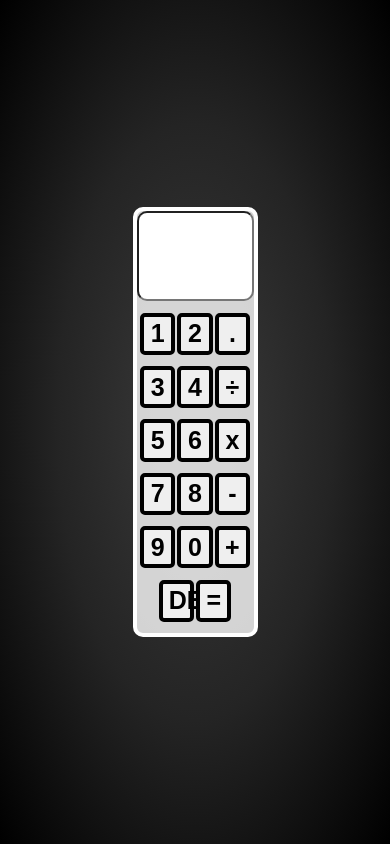
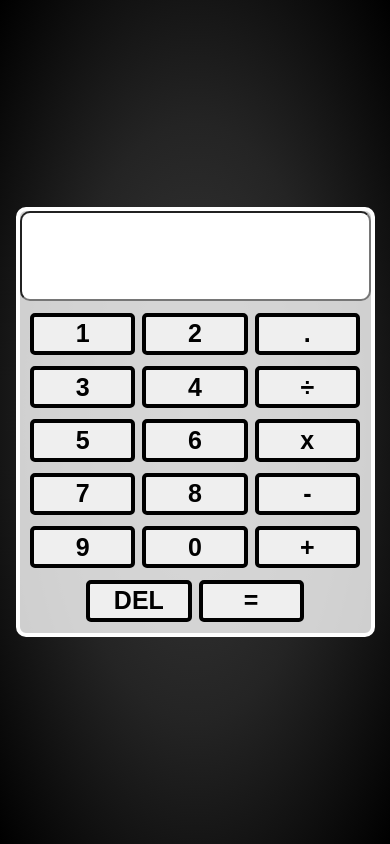
Before and after one commit to AugustoRibeiro7/Calculadora, a plain HTML site: page index.html in a window 390 px wide. Drawn offline with Linux system fonts and the light colour scheme.

Commit message:
Add files via upload

```diff
--- a/Style.css
+++ b/Style.css
@@ -3,7 +3,6 @@
 }
 
 body{
-    border: px solid red;
     width: 100%;
     line-height: 1;
     min-height: 100vh;
@@ -52,3 +51,10 @@ body{
 .botao:active{
     border: 5px solid rgb(66, 66, 66);
 }
+
+@media screen and (max-width: 480px) {
+
+    #calculadora{
+        width: 90%;
+    }
+}
```
